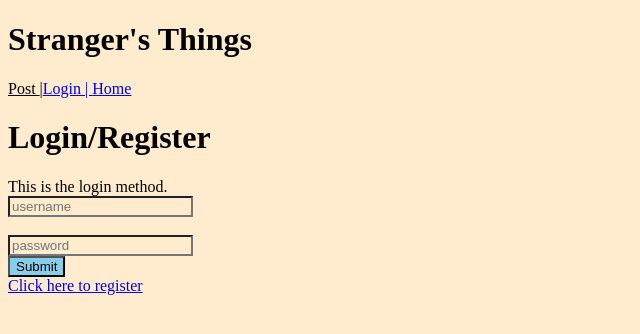
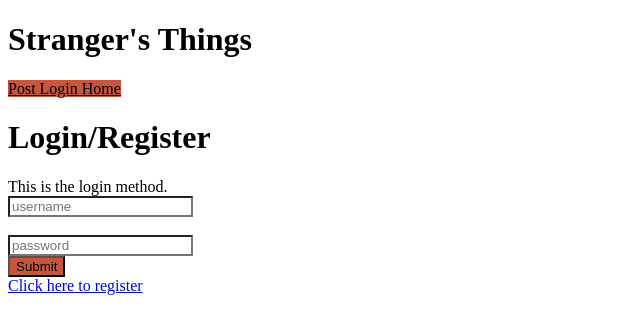
Before and after one commit to emiliobatan/Strangers_Things, a React (Create React App) app: page /user/login in a window 1280 px wide. Shown: the top 334 px of the page, without its empty margins (0-640 px from the left). Built offline with nearby package versions, Linux system fonts and the light colour scheme; no server answers.

Commit message:
added minor css adjustments

```diff
--- a/public/style.css
+++ b/public/style.css
@@ -1,12 +1,19 @@
 * {
-    background-color: blanchedalmond;
+    background-color: #FFFFFF;
 }
 
 .link {
     color: black;
+    background-color: #C8553D;
+    border-width: 10rem;
 }
 
 button {
     color: black;
-    background-color: skyblue;
+    background-color: #C8553D
 }
+
+.header {
+    display: flex;
+    justify-content: right;
+}
--- a/src/components/App.js
+++ b/src/components/App.js
@@ -13,7 +13,6 @@ import {
 
 import { callApi } from '../util';
 
-// const { REACT_APP_BASE_URL } = process.env;
 
 const App = () => {
     const [token, setToken] = useState('');
@@ -40,15 +39,15 @@ const App = () => {
     }, [token]);
 
     return <>
-        <h1> Stranger's Things </h1>
-        <Link to = '/posts' className ='link'> Post </Link> |
+        <h1 className = 'Header'> Stranger's Things </h1>
+        <Link to = '/posts' className ='link'> Post </Link>
         {
-            token ? <Link to = '/profile'> Profile </Link> : ''
+            token ? <Link to = '/profile' className = 'link'> Profile </Link> : ''
         }
         {
-            token ? <button className ='logout' onClick = {() => setToken('')}>Logout</button> : <Link to ='/user/login'>Login | </Link>
+            token ? <button className = 'logout' onClick = {() => setToken('')}>Logout</button> : <Link to ='/user/login' className ='link'> Login </Link>
         }
-        <Link to ='/Home'> Home </Link>
+        <Link to ='/Home' className ='link'> Home </Link>
 
     <div>
         <Route exact path="/">
--- a/src/components/Login.js
+++ b/src/components/Login.js
@@ -2,7 +2,6 @@ import React, { useState } from 'react'
 import { useParams, useHistory } from 'react-router';
 import { Link } from 'react-router-dom';
 import { callApi } from '../util';
-const {REACT_APP_BASE_URL} = process.env
 
 const Login = ({setToken, setUser, setMessages, setUserId }) => {
 
@@ -10,7 +9,6 @@ const Login = ({setToken, setUser, setMessages, setUserId }) => {
     const [password, setPassword] = useState('');
     const params = useParams();
     const history = useHistory();
-
 
     return <>
         <h1> Login/Register </h1>
@@ -28,7 +26,6 @@ return <>
                 }
             }
         });
-    console.log('loginResp:', loginResp);
 
         if(loginResp.data) {
             const userResp = await callApi({ url: '/users/me', token: loginResp.data.token})
--- a/src/components/MessageForm.js
+++ b/src/components/MessageForm.js
@@ -24,8 +24,8 @@ const MessageForm = ({post, token}) => {
     {
     token && !post.isAuthor ?
     <form onSubmit={handleSubmit}>
-      <input value={content} placeholder="content" onChange={(ev) => setContent(ev.target.value)}></input>
-      <button type="submit">Add Comment to Post</button>
+      <input value={content} placeholder="enter comment ..." onChange={(ev) => setContent(ev.target.value)}></input>
+      <button type="submit">Send a comment</button>
     </form> : ''
     }
   </>
--- a/src/components/PostSingle.js
+++ b/src/components/PostSingle.js
@@ -3,9 +3,9 @@ import React from 'react';
 const PostSingle = ({post, children}) => {
   return post
     ? <div style={{margin: '.2rem'}}>
-      <h5>
+      <h3>
         Title: {post.title}
-      </h5>
+      </h3>
       <div>
         Description: {post.description}
       </div>
--- a/src/components/Search.js
+++ b/src/components/Search.js
@@ -1,15 +1,15 @@
-import React, { useState, useEffect} from 'react';
+import React, { useState } from 'react';
 
 function Search({posts, setPosts}) {
-    const [searchTerm, setSearchTerm] = useState('');
-    const postMatches = (post, text) => {
+    const [searchItem, setsearchItem] = useState('');
+    const postMatch = (post, text) => {
         let check = post.includes(text);
         return check;
     }
     const handleSubmit = () => {
-        const filteredPosts = posts.filter(post => postMatches(post.title.toLowerCase(), searchTerm));
+        const filteredPosts = posts.filter(post => postMatch(post.title.toLowerCase(), searchItem));
         setPosts(filteredPosts);
-        if (!searchTerm.length) {
+        if (!searchItem.length) {
             fetchPosts();
         }
     }
@@ -25,7 +25,7 @@ return <>
     ev.preventDefault()
     handleSubmit()
 }}>
-    <input type="text" placeholder="search..." value={searchTerm} onChange={(event) => setSearchTerm(event.target.value)}></input>
+    <input type="text" placeholder="search..." value={searchItem} onChange={(event) => setsearchItem(event.target.value)}></input>
     <button type="submit">Search</button>
 </form>
 </>
```
Lines whose indentation alone changed are shown as unchanged.
